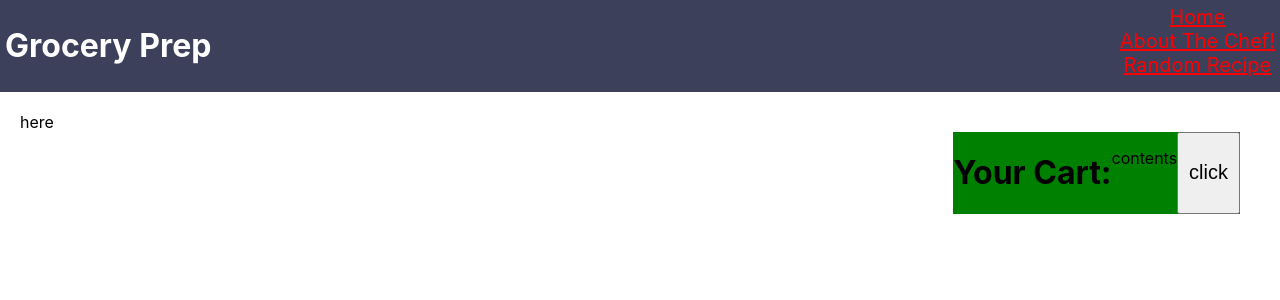
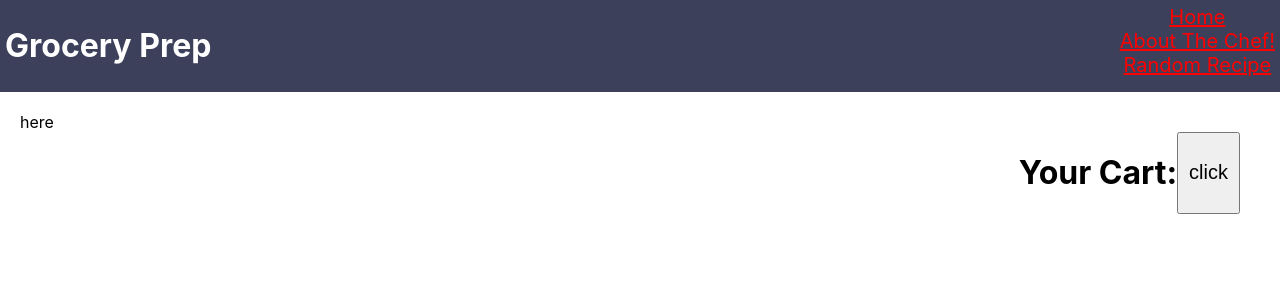
Before and after one commit to hack4impact-calpoly/bootcamp-grocery-prep, a React (Create React App) app in the folder frontend/: page / in a window 1280 px wide. Shown: the top 300 px of the page. Built offline with nearby package versions, Linux system fonts and the light colour scheme.

Commit message:
no clue where to start

```diff
--- a/frontend/src/App.css
+++ b/frontend/src/App.css
@@ -12,3 +12,8 @@ main{
   justify-content: space-between;
   margin: 20px;
 }
+
+cart{
+  display: flex;
+  justify-content: center;
+  }
--- a/frontend/src/App.js
+++ b/frontend/src/App.js
@@ -8,36 +8,17 @@ import Cart from "./Components/Cart.js";
 
 class App extends React.Component{
 
-  constructor(props){
-    super(props);
-    this.state = {
-      currentCart : []
-    }
-  }
-
-  clearCart(){
-    this.setState({currentCart : []})
-  }
-
-
   render() {
     return (
       <div>
           <Header className={Style.header} />
         <main>
-          <recipes>
+          <div>
             <AllRecipes />
-          </recipes>
-          <cart>
-            <Cart className={Style.cart} />
-            {
-              this.state.currentCart.map(current => {
-                return <div>
-                  test
-                </div>
-              })
-            }
-          </cart>
+          </div>
+          <div>
+            <Cart className={Style.cart} items={[1,2,3]}/>
+          </div>
         </main>
       </div>
     );
--- a/frontend/src/Components/Cart.js
+++ b/frontend/src/Components/Cart.js
@@ -5,20 +5,38 @@ import Styles from './Cart.module.css';
 
 class Cart extends React.Component{
 
+
+    constructor(props){
+        super(props);
+        this.state = {
+            cart : []
+        }
+    }
+
+    emptyCart(){
+        this.setState({cart : []})
+    }
+
+    updateCart(items){
+        console.log(items);
+        const newCart = this.state.cart;
+        for (const item in items){
+        }
+    }
+
     displayContents(){
-        return <div>contents</div>
+        return (null)
     }
 
     render(){
+        this.updateCart(this.props.items)
         return (
             <main className={Styles.main}>
                 <h1>
                     Your Cart:
                 </h1>
-                <p>
-                    {this.displayContents()}
-                </p>
-                <button className={Styles.button} >click</button>
+                {this.displayContents()}
+                <button className={Styles.button} onClick={() => {console.log("clicked"); this.emptyCart()}}>click</button>
             </main>
 
         );
--- a/frontend/src/Components/Cart.module.css
+++ b/frontend/src/Components/Cart.module.css
@@ -1,9 +1,9 @@
 
-.main {
+/* .main {
     display: flex;
     justify-content: center;
     background-color: green;
-}
+} */
 
 .button{
     font-size: 20px;
--- a/frontend/src/Components/Header.module.css
+++ b/frontend/src/Components/Header.module.css
@@ -13,5 +13,5 @@
 
 .title{
     display: flex;
-    justify-content: flex-end;
+    justify-content: flex-start;
 }
```
Also changed, not shown: frontend/src/Components/AllRecipes.js (+7 -0 lines), 1 other file (tests, documents, lock files or other folders).
